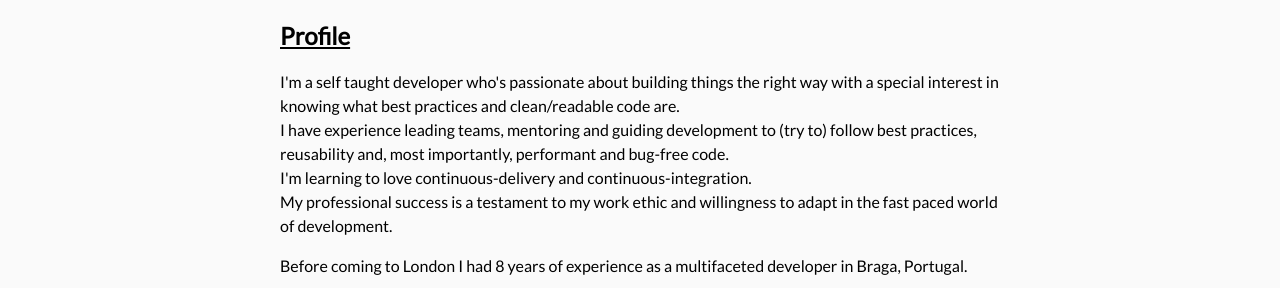
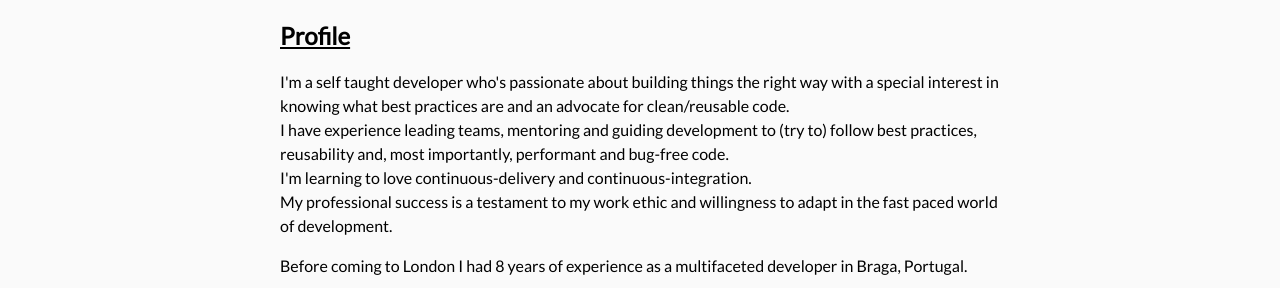
Before and after one commit to ivanrgoliveira/me, a plain HTML site: page index.html in a window 1280 px wide. Shown: the part 334-622 px from the top of the page. Drawn offline with Linux system fonts and the light colour scheme.

Commit message:
Reformulated phrase for Profile section

```diff
--- a/index.html
+++ b/index.html
@@ -22,7 +22,7 @@
             <article>
                 <h2>Profile</h2>
                 <p>I'm a self taught developer who's passionate about building things the right way with a special interest
-                    in knowing what best practices and clean/readable code are.
+                    in knowing what best practices are and an advocate for clean/reusable code.
                     <br> I have experience leading teams, mentoring and guiding development to (try to) follow best practices,
                     reusability and, most importantly, performant and bug-free code.
                     <br> I'm learning to love continuous-delivery and continuous-integration.
```
